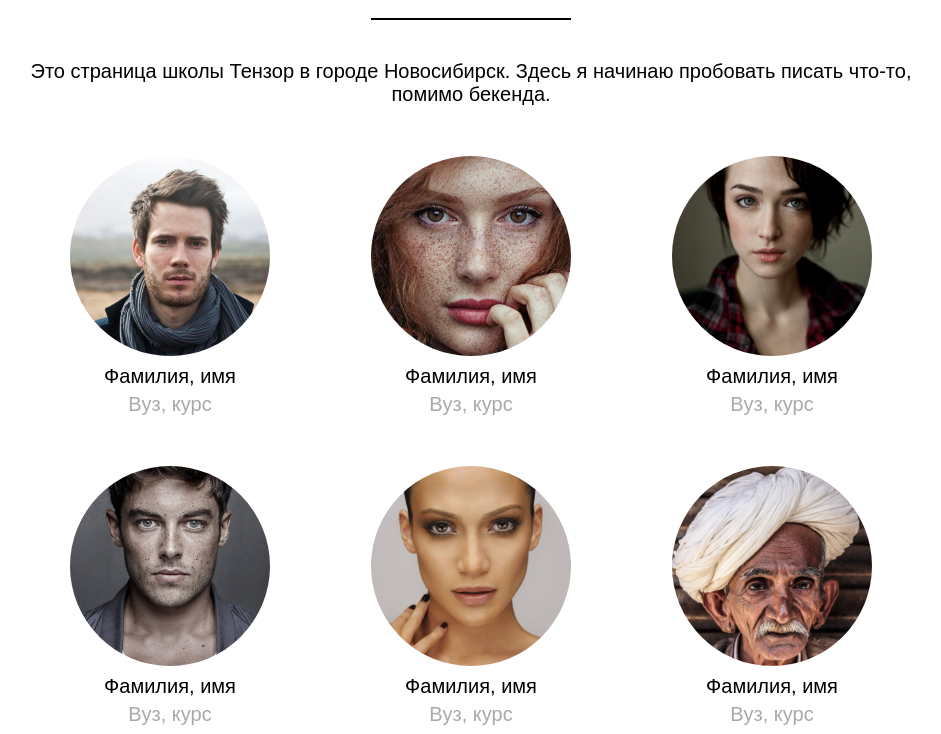
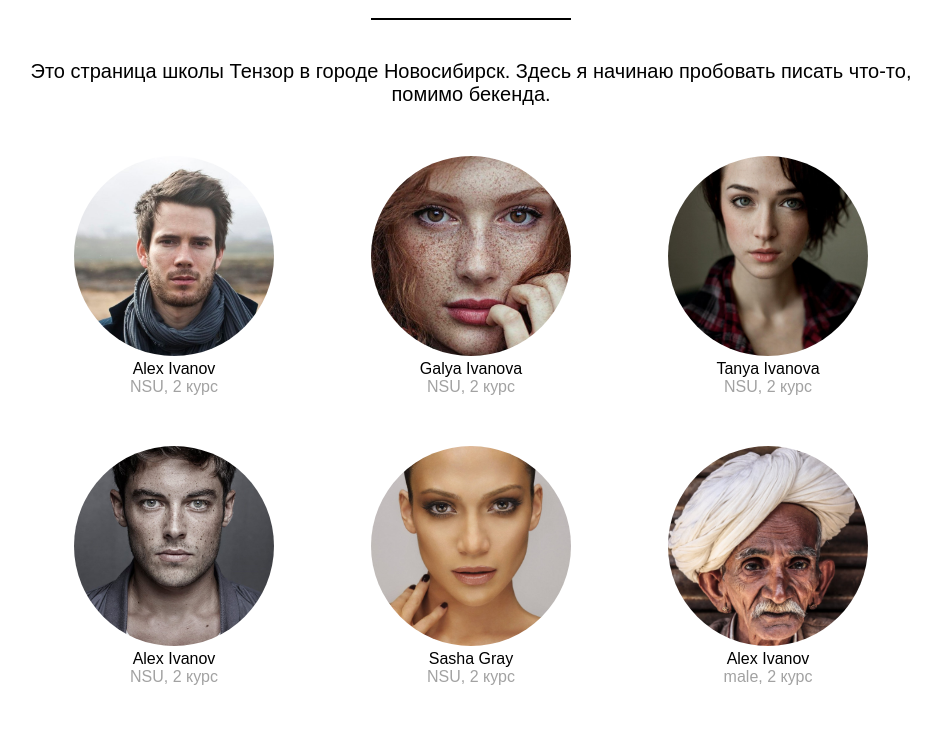
Before and after one commit to lex10000/tenzor, a website: page public/index.html in a window 1280 px wide. Shown: the part 66-800 px from the top of the page, without its empty margins (169-1110 px from the left). Drawn offline with Linux system fonts and the light colour scheme.

Commit message:
Занятие 5

```diff
--- a/public/css/style.css
+++ b/public/css/style.css
@@ -32,32 +32,77 @@ body {
 }
 .logo:after {
     content: "";
-    border-bottom: 2px solid black;
+    border-bottom: 2px solid #000000;
     width: 200px;
     display: block;
     margin: 0 auto;
     margin-top: 20px;
 }
+
 .card {
     display: inline-block;
     font-family: sans-serif;
     margin-top: 50px;
 }
-.card img {
+.student_image {
     border-radius: 50%;
     width: 200px;
     height: 200px;
     object-fit: cover;
 }
-.card p {
-margin-top: 5px;
+.universitet {
+    color: #a2a2a2;
 }
-.universitet {
-    color: darkgray;
+
+.student_card{
+    position: absolute;
+    border: 1px solid #8b8b8b;
+    border-radius: 10px;
+    -webkit-box-shadow: 0px 0px 12px 3px rgba(48, 50, 50, 0.64);
+    -moz-box-shadow:    0px 0px 12px 3px rgba(48, 50, 50, 0.64);
+    box-shadow:         0px 0px 12px 3px rgba(48, 50, 50, 0.64);
+    display: none;
+    padding: 40px 10px 10px 10px;
+    top: 40%;
+    left: 40%;
+    width: 500px;
+    background-color: rgb(113, 200, 172);
 }
-/*
-Далее пробую азы адаптивной верстки
- */
+.student_card>.student_image {
+    border-radius: 20%;
+}
+.student_card>.surname {
+    font-size: 30px;
+}
+.student_card>.universitet {
+    color: #a22a05;
+}
+.close {
+    position: absolute;
+    right: 32px;
+    top: 32px;
+    width: 32px;
+    height: 32px;
+    opacity: 0.3;
+}
+.close:hover {
+    opacity: 1;
+}
+.close:before, .close:after {
+    position: absolute;
+    left: 15px;
+    content: ' ';
+    height: 33px;
+    width: 2px;
+    background-color: #000000;
+}
+.close:before {
+    transform: rotate(45deg);
+}
+.close:after {
+    transform: rotate(-45deg);
+}
+
 @media (max-width: 479px) {
     .card {
         width: 100%;
--- a/public/index.html
+++ b/public/index.html
@@ -3,6 +3,8 @@
 <head>
    <meta charset="UTF-8">
    <meta name="viewport" content="initial-scale=1.0">
+   <script src="js/Student.Class.js"></script>
+   <script src="js/student_data.js"></script>
    <link rel="stylesheet" href="css/style.css">
    <title>Занятие 1</title>
 </head>
@@ -13,41 +15,21 @@
          <span>TENZOR SCHOOL</span>
       </div>
    </header>
-   <div class="wrapper">
+   <main class="wrapper">
       <p>Это страница школы Тензор в городе Новосибирск. Здесь я начинаю пробовать писать что-то, помимо
       бекенда. </p>
       <div class="users">
-         <div class="card">
-            <img src="images/ava01.jpg" alt="avatar01">
-            <p class="surname">Фамилия, имя</p>
-            <p class="universitet">Вуз, курс</p>
-         </div>
-         <div class="card">
-            <img src="images/ava02.jpg" alt="avatar02">
-            <p class="surname">Фамилия, имя</p>
-            <p class="universitet">Вуз, курс</p>
-         </div>
-         <div class="card">
-            <img src="images/ava03.jpg" alt="avatar03">
-            <p class="surname">Фамилия, имя</p>
-            <p class="universitet">Вуз, курс</p>
-         </div>
-         <div class="card">
-            <img src="images/ava04.jpg" alt="avatar04">
-            <p class="surname">Фамилия, имя</p>
-            <p class="universitet">Вуз, курс</p>
-         </div>
-         <div class="card">
-            <img src="images/ava05.jpg" alt="avatar04">
-            <p class="surname">Фамилия, имя</p>
-            <p class="universitet">Вуз, курс</p>
-         </div>
-         <div class="card">
-            <img src="images/ava06.jpg" alt="avatar06">
-            <p class="surname">Фамилия, имя</p>
-            <p class="universitet">Вуз, курс</p>
-         </div>
       </div>
-   </div>
+      <div class="student_card"></div>
+   </main>
+   <script>
+      if(studentArr.length!==0 && studentArr.length!==undefined) {
+         studentArr.forEach(function (item) {
+            const student = new Student(item);
+            student.appendToDom();
+         })
+      }
+   </script>
 </body>
+
 </html>
--- /dev/null
+++ b/public/js/Student.Class.js
@@ -0,0 +1,96 @@
+/*
+Класс для работы со студентами
+Массив студентов берется из файла student_data.js, который подключается в html документе
+ */
+class Student {
+
+    constructor(params) {
+        this.fullName = params['fullName'];
+        this.university = params['university'];
+        this.photoUrl = params['photoUrl'];
+        this.course = params['course'];
+        this.birthDate = params['birthDate'];
+        this.gender = params['gender'];
+    };
+
+    /*
+     Преобразует дату в нужный нам вид. Использовал toLocaleString, чтобы получить русское название месяца
+     */
+    get birthDateStr() {
+        return this.birthDate.toLocaleString('ru', {month: 'long'}) + ', ' + this.birthDate.getDate();
+    };
+
+    set birthDateStr(value) {
+        this.birthDate = value;
+    };
+
+    /*
+    Получает возвраст студента, путем разности текущего года и года рождения студента
+     */
+    get age() {
+        return new Date().getFullYear() - this.birthDate.getFullYear();
+    };
+
+    /*
+        Создает шаблон блока студента
+        @returns {string} content - сгенерированный шаблон
+     */
+    renderStudentItem() {
+        const content =
+            `<img class="student_image" src="${this.photoUrl}" alt="avatar01">
+             <div class="surname">${this.fullName}</div>
+             <div class="universitet">${this.university}, ${this.course} курс</div>
+             `;
+        return content;
+    }
+
+    /*
+        Создает шаблон карточки студента
+        @returns {string} content - сгенерированный шаблон
+    */
+    renderStudentCard() {
+        const gender = (this.gender === 'male') ? 'Родился' : 'Родилась';
+        const content =
+            `
+                <div class="close"></div>
+                <img class="student_image" src="${this.photoUrl}" alt="avatar01">
+                <div class="surname">${this.fullName}</div>
+                <div class="universitet">${this.university}, ${this.course} курс</div>
+                <div class="birthday">${gender} : ${this.birthDateStr}. ${this.age} лет</div>
+
+            `;
+        return content;
+
+    }
+
+    /*
+    Метод добавляет блок текущего студента на страницу, после чего запускает добавление обработчика к данному блоку
+     */
+    appendToDom() {
+        const div = document.createElement('div');
+        div.setAttribute('class', 'card');
+        div.innerHTML = this.renderStudentItem();
+
+        const target = document.getElementsByClassName('users');
+        const element = target[0].appendChild(div);
+        this.createOpenCardListener(element);// запускает обработчик
+    }
+
+    /*
+    Данный обработчик добавляет событие клик на блок студента, по которому будет открываться карточка студента
+     */
+    createOpenCardListener(element) {
+        const layout = this.renderStudentCard();
+        element.addEventListener('click', function () {
+            const target = document.getElementsByClassName('student_card');
+            target[0].innerHTML = layout;
+            target[0].style.display = 'block';//показываем карточку студента, изменив свойство css
+            const close_btn = document.getElementsByClassName('close');
+            //Здесь мы добавляем еще одно событие клик, на кнопку "закрыть" (на крестик)
+            //крестик рисуется в css
+            close_btn[0].addEventListener('click', function () {
+                target[0].style.display = 'none';//закрываем карточку студента, изменив свойство css
+            })
+        })
+    }
+}
--- /dev/null
+++ b/public/js/student_data.js
@@ -0,0 +1,55 @@
+const studentArr = [
+    {
+        fullName: 'Alex Ivanov',
+        university: 'NSU',
+        course: 2,
+        birthDate: new Date(2000,1,2),
+        photoUrl: '../images/ava01.jpg',
+        gender: 'male',
+    },
+    {
+        fullName: 'Galya Ivanova',
+        university: 'NSU',
+        course: 2,
+        birthDate: new Date(2000,1,2),
+        photoUrl: '../images/ava02.jpg',
+        gender: 'female',
+
+    },
+    {
+        fullName: 'Tanya Ivanova',
+        university: 'NSU',
+        course: 2,
+        birthDate: new Date(2000,1,2),
+        photoUrl: '../images/ava03.jpg',
+        gender: 'female',
+
+    },
+    {
+        fullName: 'Alex Ivanov',
+        university: 'NSU',
+        course: 2,
+        birthDate: new Date(2000,1,2),
+        photoUrl: '../images/ava04.jpg',
+        gender: 'male',
+
+    },
+    {
+        fullName: 'Sasha Gray',
+        university: 'NSU',
+        course: 2,
+        birthDate: new Date(2000,1,2),
+        photoUrl: '../images/ava05.jpg',
+        gender: 'female',
+
+    },
+    {
+        fullName: 'Alex Ivanov',
+        university: 'male',
+        course: 2,
+        birthDate: new Date(2000,1,2),
+        photoUrl: '../images/ava06.jpg',
+        gender: 'female',
+
+    },
+];
```
